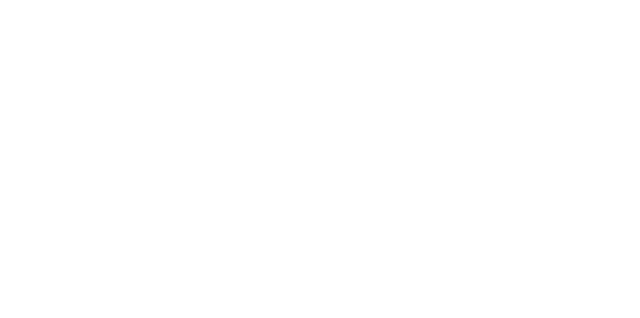
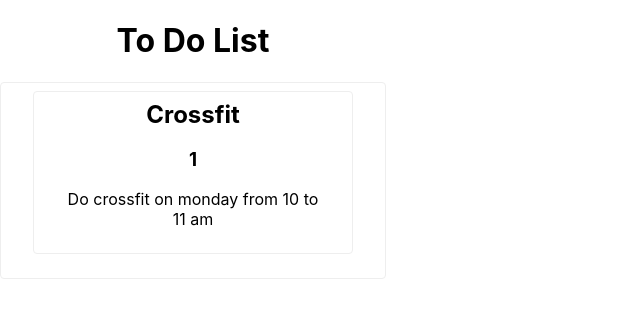
Before and after one commit to bertarosalia/ToDoList--react--typescript, a React (Create React App) app: page / in a window 1280 px wide. Shown: the top 318 px of the page, without its empty margins (0-640 px from the left). Built offline with nearby package versions, Linux system fonts and the light colour scheme.

Commit message:
add Tasks to App

```diff
--- a/src/App.tsx
+++ b/src/App.tsx
@@ -1,8 +1,12 @@
-import React from "react";
 import "./App.css";
+import Tasks from "./components/Tasks/Tasks";
 
 function App() {
-  return <div className="App"></div>;
+  return (
+    <div className="App">
+      <Tasks />
+    </div>
+  );
 }
 
 export default App;
```
